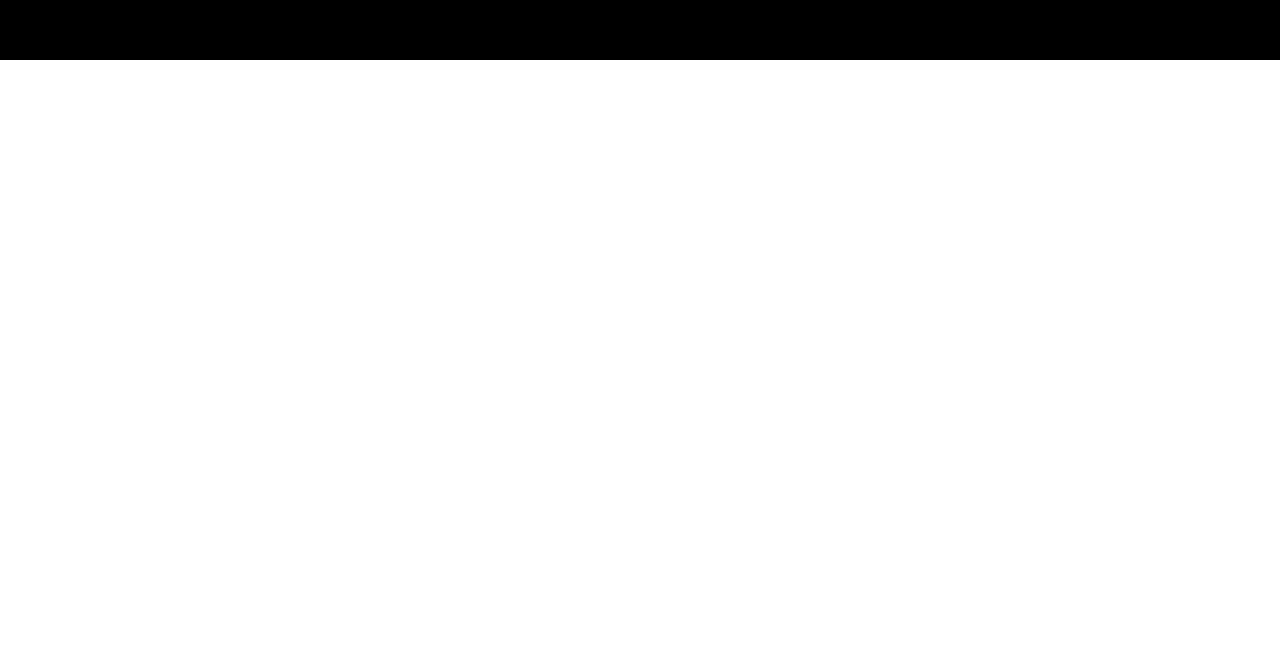
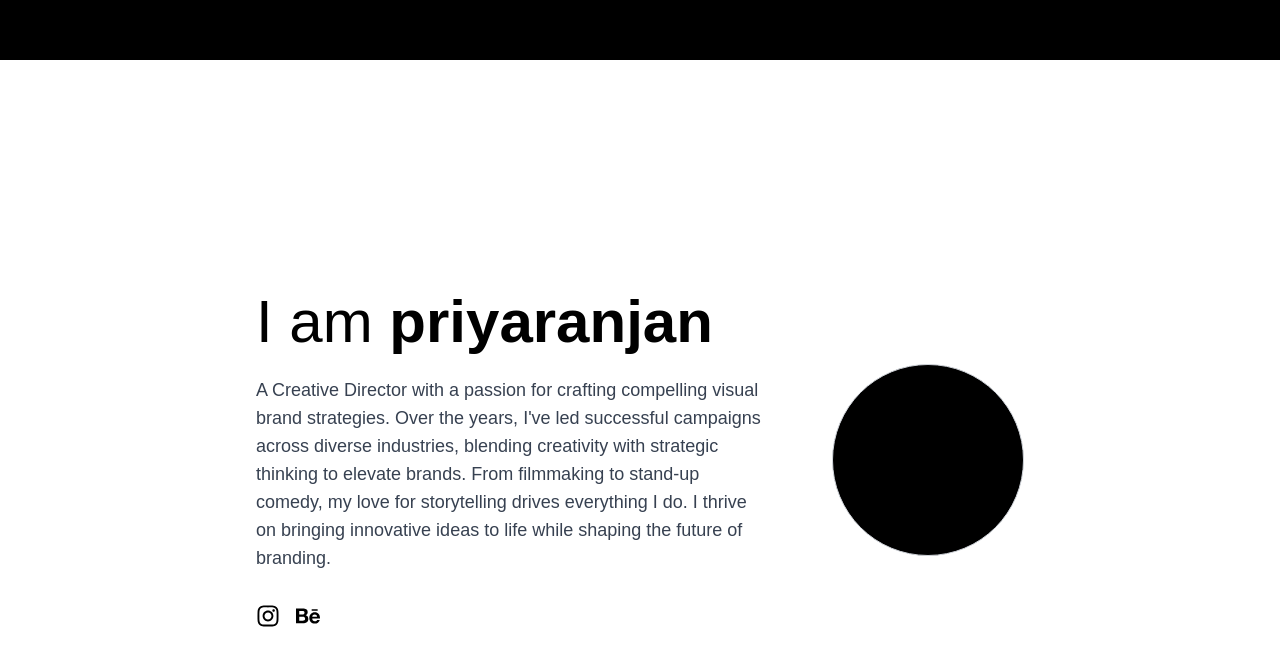
Before and after one commit to ashishmohapatra240/priyaranjan-portfolio, a Next.js app: page / in a window 1280 px wide. Shown: the part 1604-2270 px from the top of the page. Before the commit the page ends 1664 px from the top, so only its background shows below. Built offline with nearby package versions, Linux system fonts and the light colour scheme.

Commit message:
Add ThirdSection

```diff
--- a/app/page.tsx
+++ b/app/page.tsx
@@ -1,11 +1,13 @@
 import HeroSection from "@/components/HeroSection";
 import SecondSection from "@/components/SecondSection";
+import ThirdSection from "@/components/ThirdSection";
 
 export default function Home() {
   return (
     <div>
       <HeroSection />
       <SecondSection />
+      <ThirdSection />
     </div>
   );
 }
--- /dev/null
+++ b/components/ThirdSection.tsx
@@ -0,0 +1,47 @@
+// components/ThirdSection.tsx
+import React from "react";
+import { FaInstagram, FaBehance } from "react-icons/fa";
+
+const ThirdSection: React.FC = () => {
+  return (
+    <section className="flex flex-col md:flex-row items-center justify-center h-screen px-8 gap-8 md:gap-16">
+      <div className="flex flex-col max-w-lg text-center md:text-left order-2 md:order-1">
+        <h1 className="text-4xl md:text-6xl font-inter text-black mb-6">
+          I am <span className="font-bold">priyaranjan</span>
+        </h1>
+        <p className="text-base md:text-lg font-plus-jakarta text-gray-700 leading-relaxed mb-8">
+          A Creative Director with a passion for crafting compelling visual
+          brand strategies. Over the years, I&apos;ve led successful campaigns
+          across diverse industries, blending creativity with strategic thinking
+          to elevate brands. From filmmaking to stand-up comedy, my love for
+          storytelling drives everything I do. I thrive on bringing innovative
+          ideas to life while shaping the future of branding.
+        </p>
+        <div className="flex justify-center md:justify-start gap-4">
+          <a
+            href="https://instagram.com"
+            target="_blank"
+            rel="noopener noreferrer"
+            className="text-2xl text-black hover:text-gray-700 transition-colors"
+          >
+            <FaInstagram />
+          </a>
+          <a
+            href="https://behance.net"
+            target="_blank"
+            rel="noopener noreferrer"
+            className="text-2xl text-black hover:text-gray-700 transition-colors"
+          >
+            <FaBehance />
+          </a>
+        </div>
+      </div>
+
+      <div className="relative w-36 h-36 md:w-48 md:h-48 mb-8 md:mb-0 order-1 md:order-2">
+        <div className="w-full h-full bg-black rounded-full border border-gray-300"></div>
+      </div>
+    </section>
+  );
+};
+
+export default ThirdSection;
```
